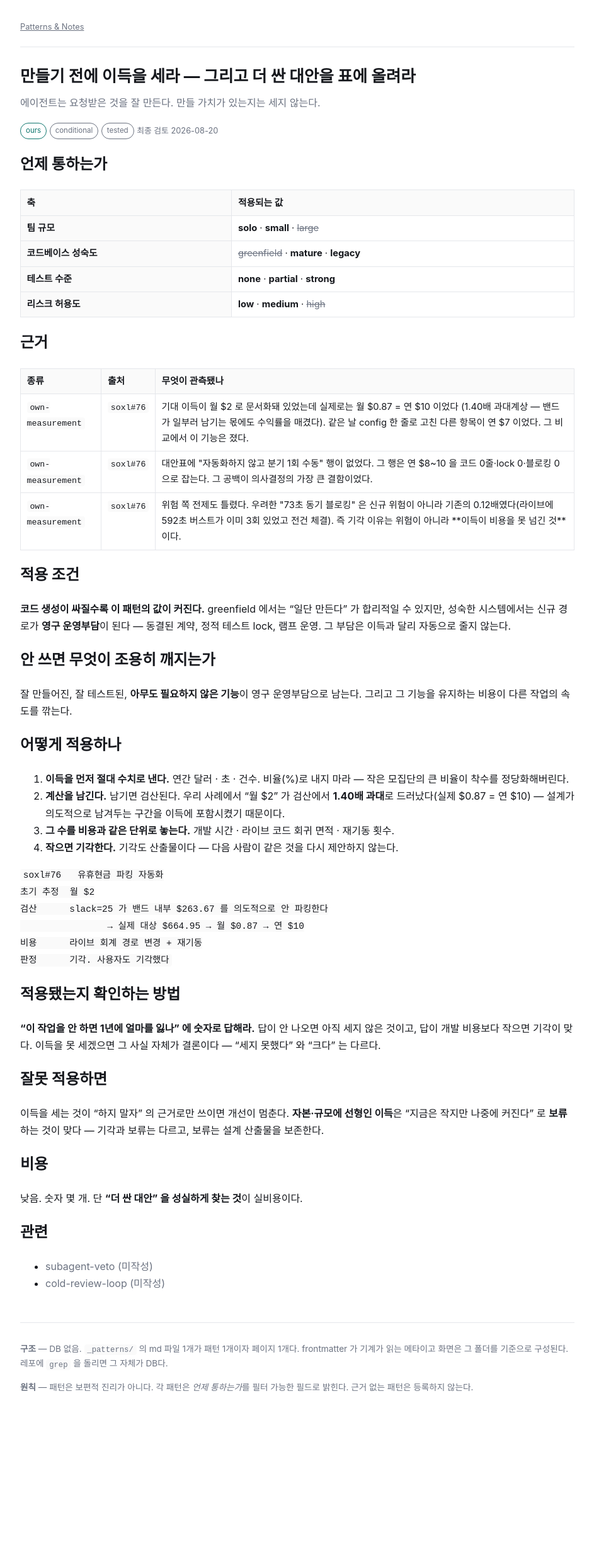
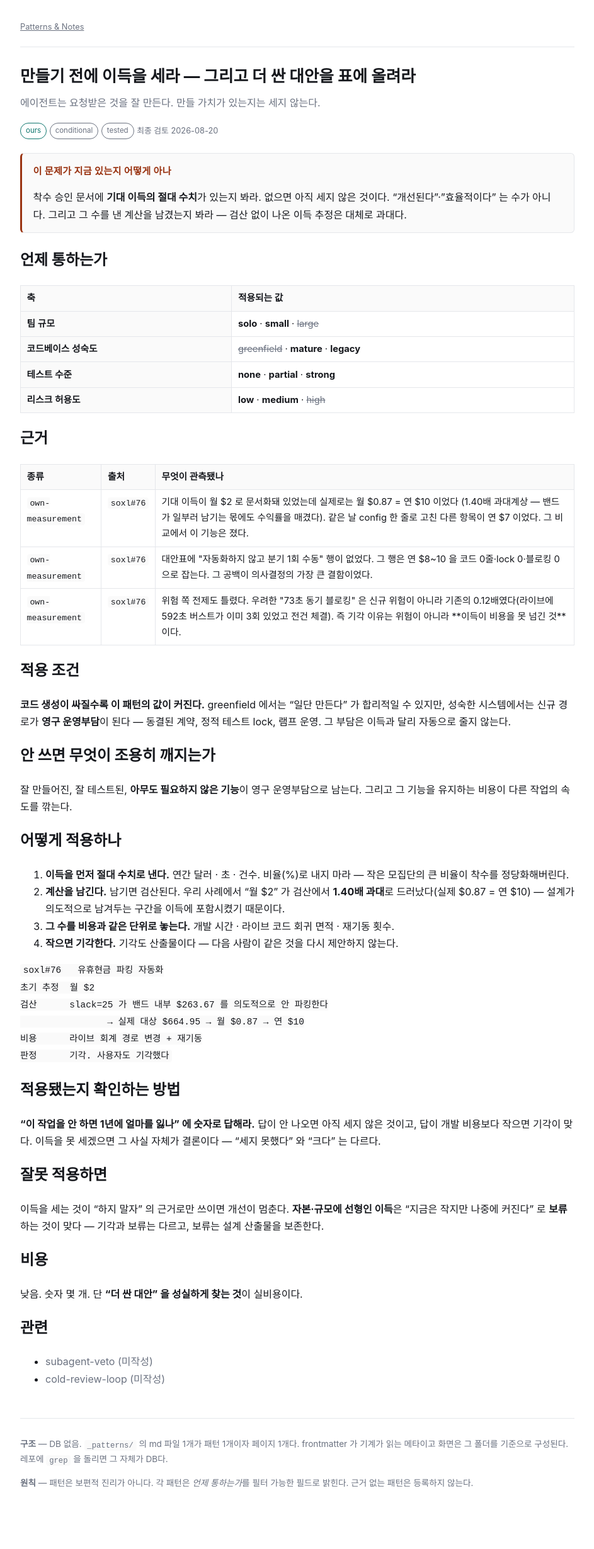
Before and after one commit to shg955/patterns, a Jekyll site: the page built from _patterns/count-the-benefit-first.md, in a window 1280 px wide. Shown: the whole page at 63% size, without its empty margins (168-1111 px from the left). Built offline with Jekyll 4.4.1, drawn with Linux system fonts in a browser that asks for light colours; before the commit the page ends 2308 px from its top, so only the background shows below that.

Commit message:
detect 필드를 실제로 렌더한다 — 필드를 넣고 레이아웃에 반영하지 않았다
`detect:` 를 8건 전부에 넣었는데 `_layouts/pattern.html` 이 그 필드를 읽지 않아
**페이지에는 한 글자도 나오지 않았다**(배포 후 확인: red-check 페이지에서 0건).
md 파일을 grep 하는 기계는 읽을 수 있었지만 사람은 볼 수 없었다.

이 사이트의 `verify-your-instruments` 가 말하는 것과 같은 형태다 — 만들어놓고
작동하는지 확인하지 않았다. 확인은 배포된 페이지를 실제로 fetch 해서 세는 것이었고,
그래서 잡혔다.

- `pattern.html` — 근거 표 위에 "이 문제가 지금 있는지 어떻게 아나" 블록
- `base.html` — `.detect` 스타일. 라이트/다크 토큰(`--card`·`--line`·`--warn`)만 쓰므로
  테마 전환에 따라간다

```diff
--- a/_layouts/base.html
+++ b/_layouts/base.html
@@ -26,6 +26,9 @@
 th{background:var(--card);font-weight:600}
 code{background:var(--card);padding:.1rem .3rem;border-radius:4px;font-size:.9em}
 .scroll{overflow-x:auto}
+.detect{background:var(--card);border:1px solid var(--line);border-left:3px solid var(--warn);
+  border-radius:6px;padding:.9rem 1.1rem;margin:1.4rem 0}
+.detect h2{font-size:.95rem;letter-spacing:.02em;color:var(--warn)}
 footer.site{margin-top:3rem;padding-top:1rem;border-top:1px solid var(--line);
   color:var(--dim);font-size:.85rem}
 </style></head><body><div class="wrap">
--- a/_layouts/pattern.html
+++ b/_layouts/pattern.html
@@ -9,6 +9,11 @@
   <span class="tag" style="color:var(--dim)">{{ page.status }}</span>
   <span style="color:var(--dim);font-size:.8rem">최종 검토 {{ page.last_reviewed }}</span>
 </p>
+
+{% if page.detect %}<div class="detect">
+  <h2 style="margin-top:0">이 문제가 지금 있는지 어떻게 아나</h2>
+  <p style="margin-bottom:0">{{ page.detect | markdownify | remove: '<p>' | remove: '</p>' }}</p>
+</div>{% endif %}
 
 <h2>언제 통하는가</h2>
 <div class="scroll"><table><thead><tr><th>축</th><th>적용되는 값</th></tr></thead><tbody>
```
